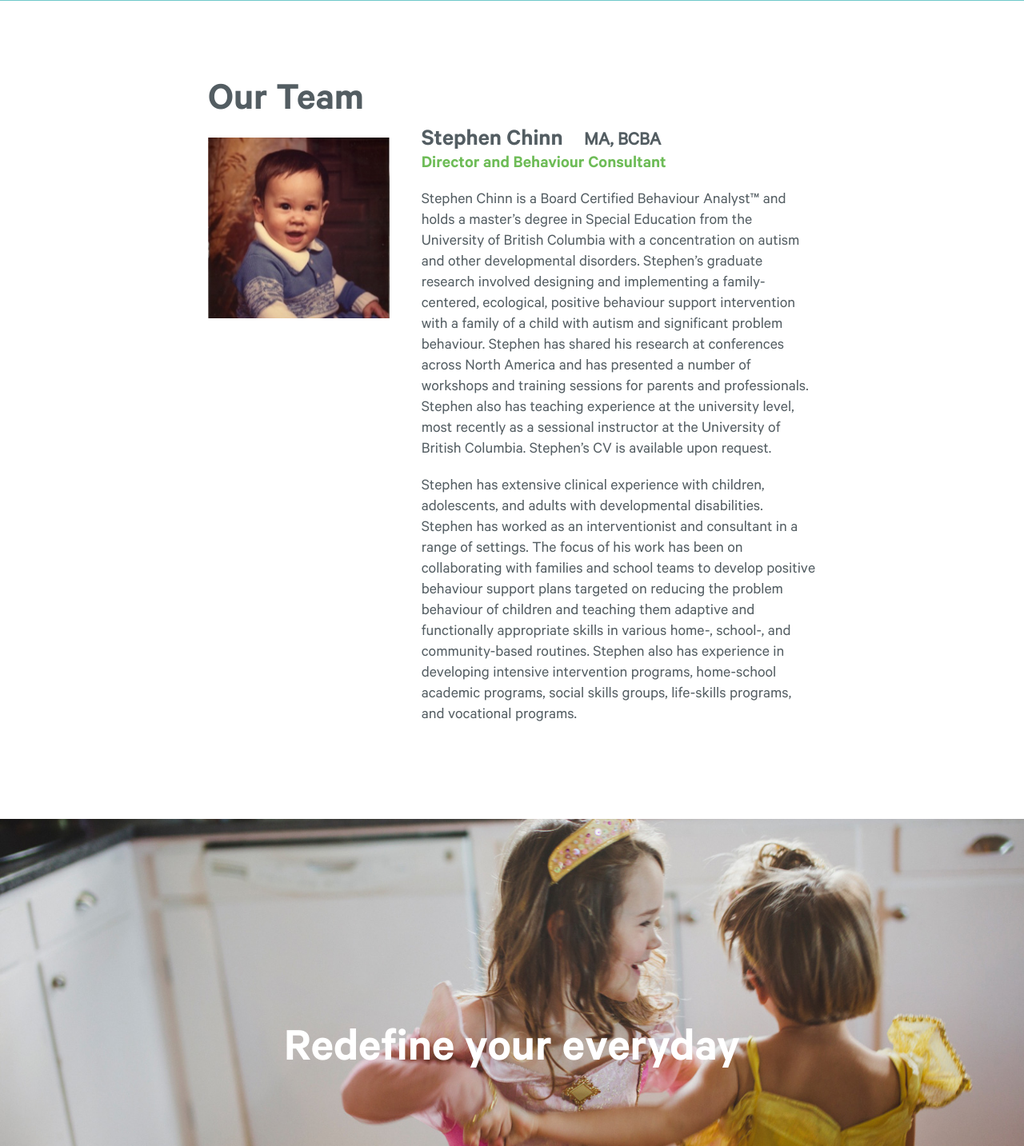
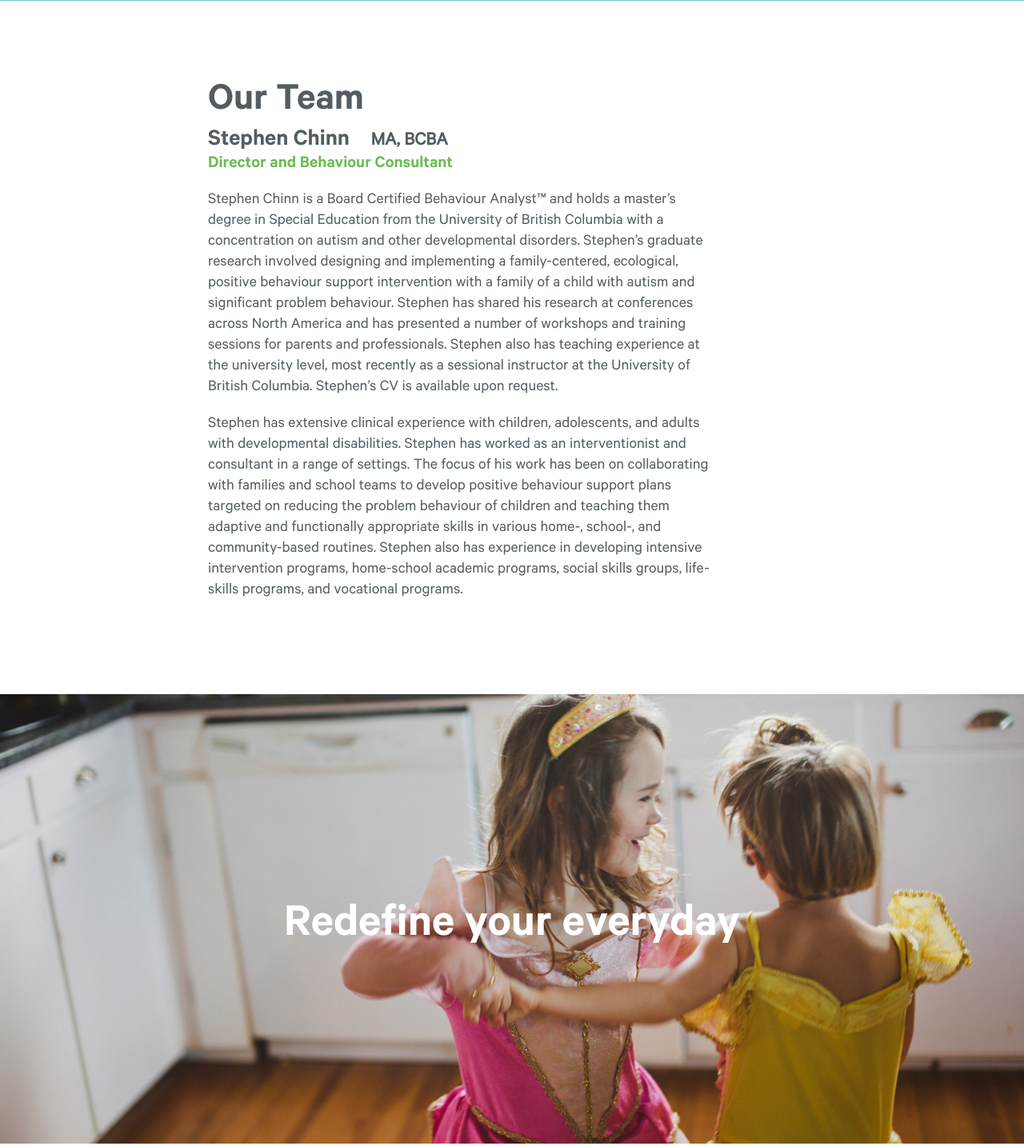
Before and after one commit to tylermcgowan/constructive-pathways, a PHP site: page / in a window 1280 px wide. Shown: the part 5067-6500 px from the top of the page at 80% size. Run offline with PHP 8.4, Linux system fonts and the light colour scheme.

Commit message:
Remove bio image and swap info to 10cols wide

```diff
--- a/index.php
+++ b/index.php
@@ -218,11 +218,11 @@ if (!empty($_POST['email'])) {
                   <h1>Our Team</h1>
 
                   <div class="row">
-                     <div class="sm-med-4 columns">
+                     <!-- <div class="sm-med-4 columns">
                         <img src="img/bio.jpg"/>
-                     </div>
+                     </div> -->
 
-                     <div class="sm-med-8 columns">
+                     <div class="sm-med-10 columns">
                         <h2>Stephen Chinn  <span>MA, BCBA</span></h2>
                         <h3>Director and Behaviour Consultant</h3>
                         <p>Stephen Chinn is a Board Certified Behaviour Analyst™ and holds a master’s degree in Special Education from the University of British Columbia with a concentration on autism and other developmental disorders. Stephen’s graduate research involved designing and implementing a family-centered, ecological, positive behaviour support intervention with a family of a child with autism and significant problem behaviour. Stephen has shared his research at conferences across North America and has presented a number of workshops and training sessions for parents and professionals. Stephen also has teaching experience at the university level, most recently as a sessional instructor at the University of British Columbia. Stephen’s CV is available upon request. </p>
```
